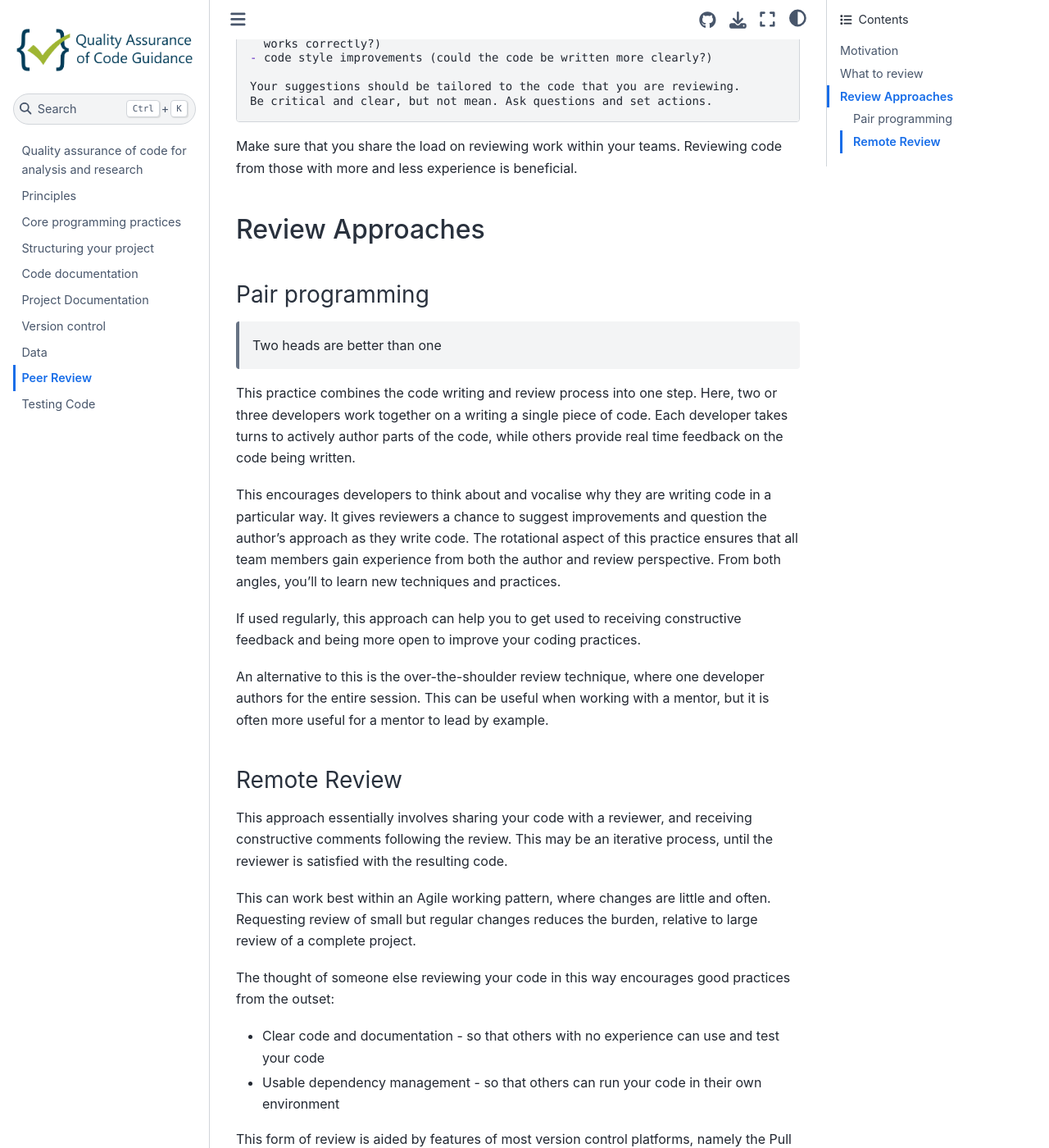
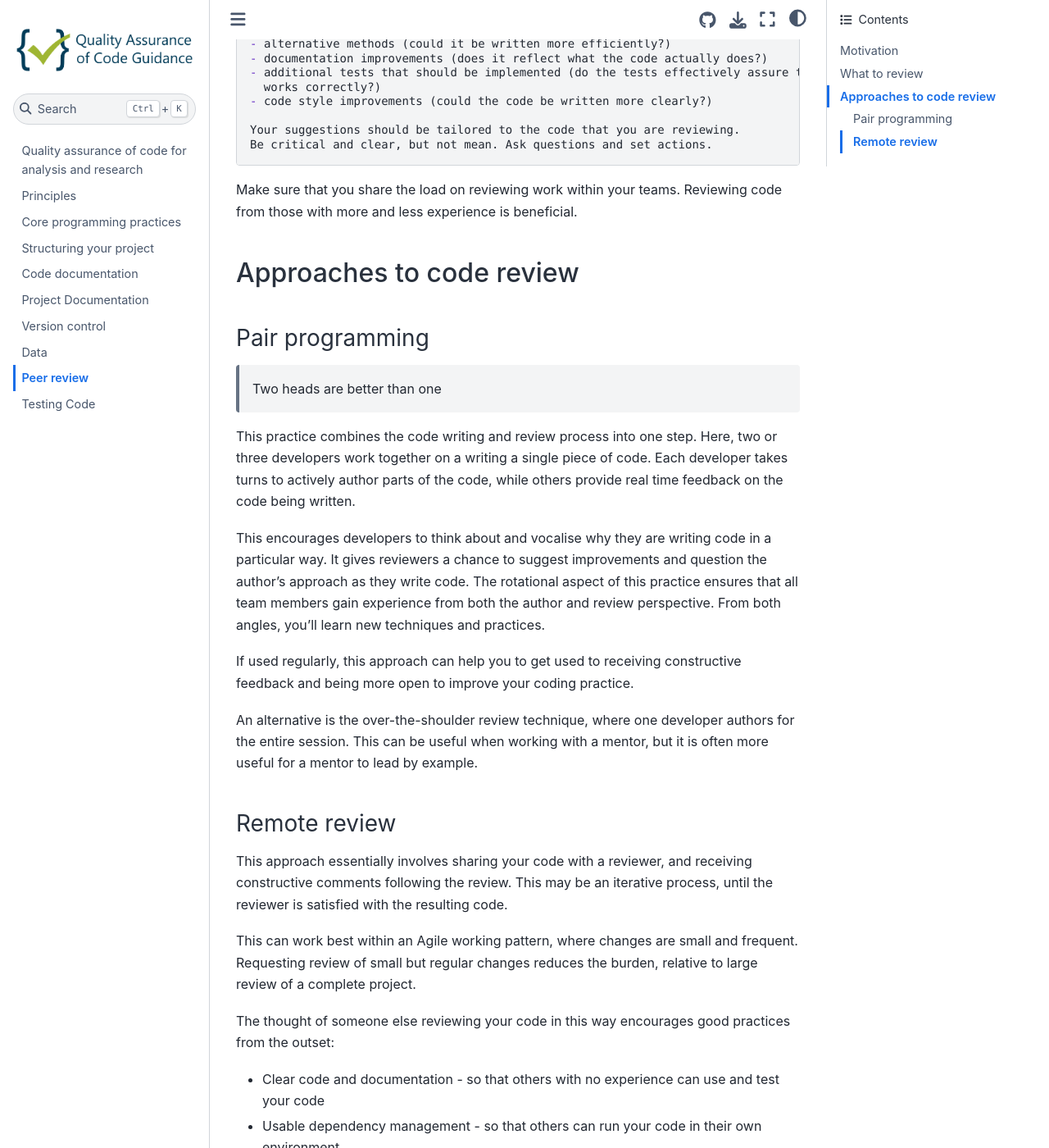
Before and after one commit to best-practice-and-impact/qa-of-code-guidance, a Jupyter Book: the page built from book/peer_review.md, in a window 1280 px wide and 1400 px high, scrolled down 1928 px. Shown: the whole window at 82% size. Built offline with Jupyter Book 1.0.4 settings and Sphinx 7.4.7 and the Sphinx Book theme 1.1.4, drawn with Linux system fonts in a browser that asks for light colours; some of the changed text lies outside the part shown.

Commit message:
Drafting edits to peer_review.md

````diff
--- a/book/peer_review.md
+++ b/book/peer_review.md
@@ -1,6 +1,6 @@
-# Peer Review
+# Peer review
 
-Peer review of code is a quality assurance activity, where a developer other than the code's author views and tests the usage of piece of code.
+Peer review of code is a quality assurance activity, where a developer other than the code's author views and tests the usage of a piece of code.
 
 ## Motivation
 
@@ -22,16 +22,16 @@
 ```
 ## What to review
 
-When reviewing code, you might ask yourself the following questions:
-* Am I able to easily understand what the code is doing?
-    * Is the code sufficiently documented?
-    * Is there any duplication in the code?
+When reviewing code, you should ask yourself the following questions:
+* Can I easily understand what the code is doing?
+    * Is the code sufficiently documented for me to understand it?
+    * Is there duplication in the code that could be simplified by refactoring?
     * Are functions and class methods simple, using few parameters?
 * Does the code fulfil its requirements?
 * Is the required functionality tested sufficiently?
 * How easy will it be to alter this code when requirements change? They always do.
-    * Are high level parameters kept in a dedicated configuration file?
-* Does the code style appear to be consistent?
+    * Are high level parameters kept in a dedicated configuration file, or Would somebody need to work their way through the code with lots of manual edits to reconfigure for a new run?
+* Is the code style consistent?
 * Can I generate the same outputs that the analysis claims to produce?
     * Have dependencies been sufficiently documented?
     * Is the code version, data version and configuration recorded?
@@ -42,7 +42,7 @@
 
 ```{code-block} md
 
-##  Code Review
+##  Code review
 
 #### Documentation
 
@@ -69,7 +69,7 @@
 
 ---
 
-### Review Comments
+### Review comments
 
 *Insert detailed comments here!*
 
@@ -92,7 +92,7 @@
 Reviewing code from those with more and less experience is beneficial.
 
 
-## Review Approaches
+## Approaches to code review
 
 ### Pair programming
 
@@ -105,20 +105,20 @@
 This encourages developers to think about and vocalise why they are writing code in a particular way.
 It gives reviewers a chance to suggest improvements and question the author's approach as they write code.
 The rotational aspect of this practice ensures that all team members gain experience from both the author and review perspective.
-From both angles,  you'll to learn new techniques and practices.
+From both angles,  you'll learn new techniques and practices.
 
-If used regularly, this approach can help you to get used to receiving constructive feedback and being more open to improve your coding practices.
+If used regularly, this approach can help you to get used to receiving constructive feedback and being more open to improve your coding practice.
 
-An alternative to this is the over-the-shoulder review technique, where one developer authors for the entire session.
+An alternative is the over-the-shoulder review technique, where one developer authors for the entire session.
 This can be useful when working with a mentor, but it is often more useful for a mentor to lead by example.
 
 
-### Remote Review
+### Remote review
 
 This approach essentially involves sharing your code with a reviewer, and receiving constructive comments following the review.
 This may be an iterative process, until the reviewer is satisfied with the resulting code.
 
-This can work best within an Agile working pattern, where changes are little and often. Requesting review of small but regular changes reduces the burden, relative to large review of a complete project.
+This can work best within an Agile working pattern, where changes are small and frequent. Requesting review of small but regular changes reduces the burden, relative to large review of a complete project.
 
 The thought of someone else reviewing your code in this way encourages good practices from the outset:
 * Clear code and documentation - so that others with no experience can use and test your code
````
Also changed, not shown: other parts of book/peer_review.md (+1 -1 lines).
